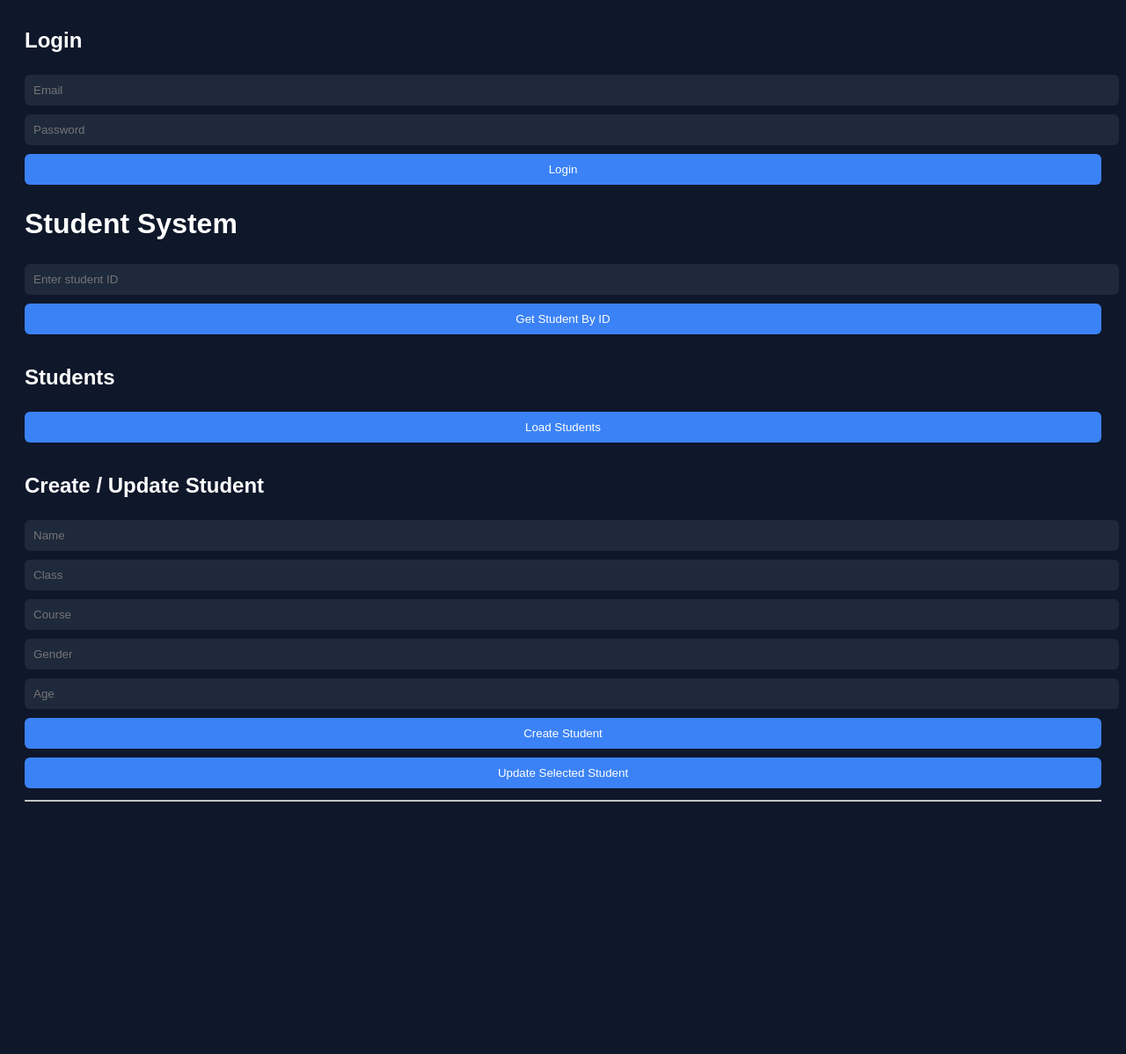
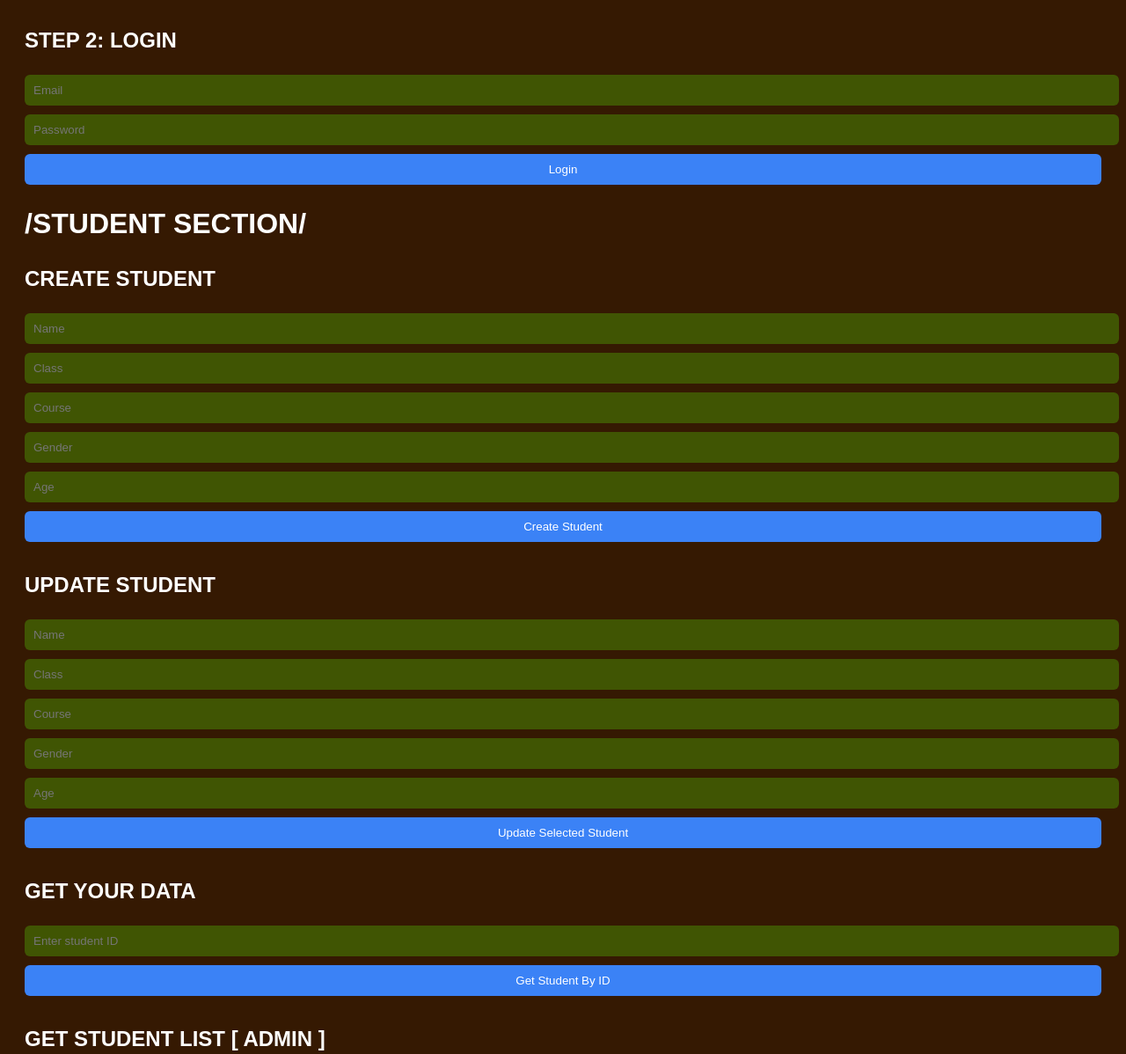
Before and after one commit to arinzeprogress01-gif/UPGRADE-BACKEND, a website: page frontend/index.html in a window 1280 px wide. Shown: the part 284-1482 px from the top of the page at 88% size. Before the commit the page ends 1231 px from the top, so only its background shows below. Drawn offline with Linux system fonts and the light colour scheme.

Commit message:
WEB UPDATE

```diff
--- a/frontend/index.html
+++ b/frontend/index.html
@@ -2,12 +2,15 @@
 <html>
 
 <head>
-    <title>Higgs Student App</title>
+    <title>Higgs Student App
+
+
+    </title>
 
     <style>
         body {
             font-family: Arial;
-            background: #0f172a;
+            background: #351902;
             color: white;
             padding: 20px;
         }
@@ -31,7 +34,7 @@
         }
 
         input {
-            background: #1e293b;
+            background: #5ae90849;
             color: white;
         }
 
@@ -46,7 +49,7 @@
         }
 
         .card {
-            background: #1e293b;
+            background: #140c00;
             padding: 10px;
             margin: 10px 0;
             border-radius: 8px;
@@ -72,13 +75,13 @@
 
 <body>
 
-    <h2>Register</h2>
+    <h2>STEP 1: REGISTRATION</h2>
     <input id="regName" placeholder="Name">
     <input id="regEmail" placeholder="Email">
     <input id="regPassword" placeholder="Password" type="password">
     <button onclick="register()">Register</button>
 
-    <h2>Login</h2>
+    <h2>STEP 2: LOGIN </h2>
     <input id="logEmail" placeholder="Email">
     <input id="logPassword" placeholder="Password" type="password">
     <button onclick="login()">Login</button>
@@ -86,29 +89,40 @@
     <pre id="output"></pre>
 
 
-    <h1>Student System</h1>
+    <h1>/STUDENT SECTION/</h1>
 
+        <!-- CREATE / UPDATE FORM -->
+        <h2>CREATE STUDENT</h2>
+
+        <input id="name" placeholder="Name">
+        <input id="studentClass" placeholder="Class">
+        <input id="course" placeholder="Course">
+        <input id="gender" placeholder="Gender">
+        <input id="age" placeholder="Age">
+
+        <button onclick="createStudent()">Create Student</button>
+
+
+        <h2>UPDATE STUDENT</h2>
+
+        <input id="name" placeholder="Name">
+        <input id="studentClass" placeholder="Class">
+        <input id="course" placeholder="Course">
+        <input id="gender" placeholder="Gender">
+        <input id="age" placeholder="Age">
+
+        <button onclick="updateStudent()">Update Selected Student</button>
+
+        <h2>GET YOUR DATA</h2>
     <input id="searchId" placeholder="Enter student ID">
     <button onclick="getProfile()">Get Student By ID</button>
 
     <!-- GET -->
-    <h2>Students</h2>
+    <h2>GET STUDENT LIST [ ADMIN ]</h2>
 
     <button onclick="getStudents()">Load Students</button>
 
     <div id="students"></div>
-
-    <!-- CREATE / UPDATE FORM -->
-    <h2>Create / Update Student</h2>
-
-    <input id="name" placeholder="Name">
-    <input id="studentClass" placeholder="Class">
-    <input id="course" placeholder="Course">
-    <input id="gender" placeholder="Gender">
-    <input id="age" placeholder="Age">
-
-    <button onclick="createStudent()">Create Student</button>
-    <button onclick="updateStudent()">Update Selected Student</button>
 
     <hr>
 
```
